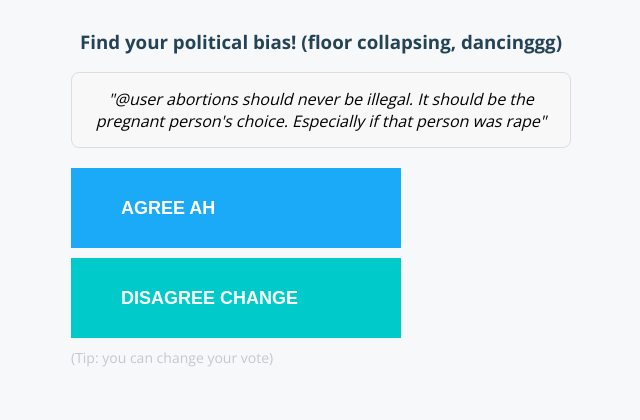
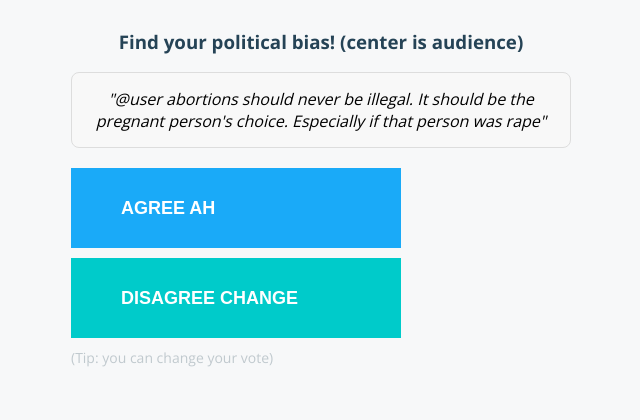
Before and after one commit to yashwanth-yasp/find-your-bias, a Flask app: page / in a window 1280 px wide. Shown: the top 420 px of the page, without its empty margins (319-959 px from the left). Run offline with Flask 3, Linux system fonts and the light colour scheme; some libraries are stand-ins or nearby versions.

Commit message:
correct typo in ci.yaml

```diff
--- a/vote/templates/index.html
+++ b/vote/templates/index.html
@@ -30,7 +30,7 @@
   <body>
     <div id="content-container">
       <div id="content-container-center">
-        <h3>Find your political bias! (floor collapsing, dancinggg)</h3>
+        <h3>Find your political bias! (center is audience)</h3>
 
         <!-- This block now displays a single line of text from tweets.txt -->
         {% if tweet %}
```
Also changed, not shown: .github/workflows/ci.yaml.
